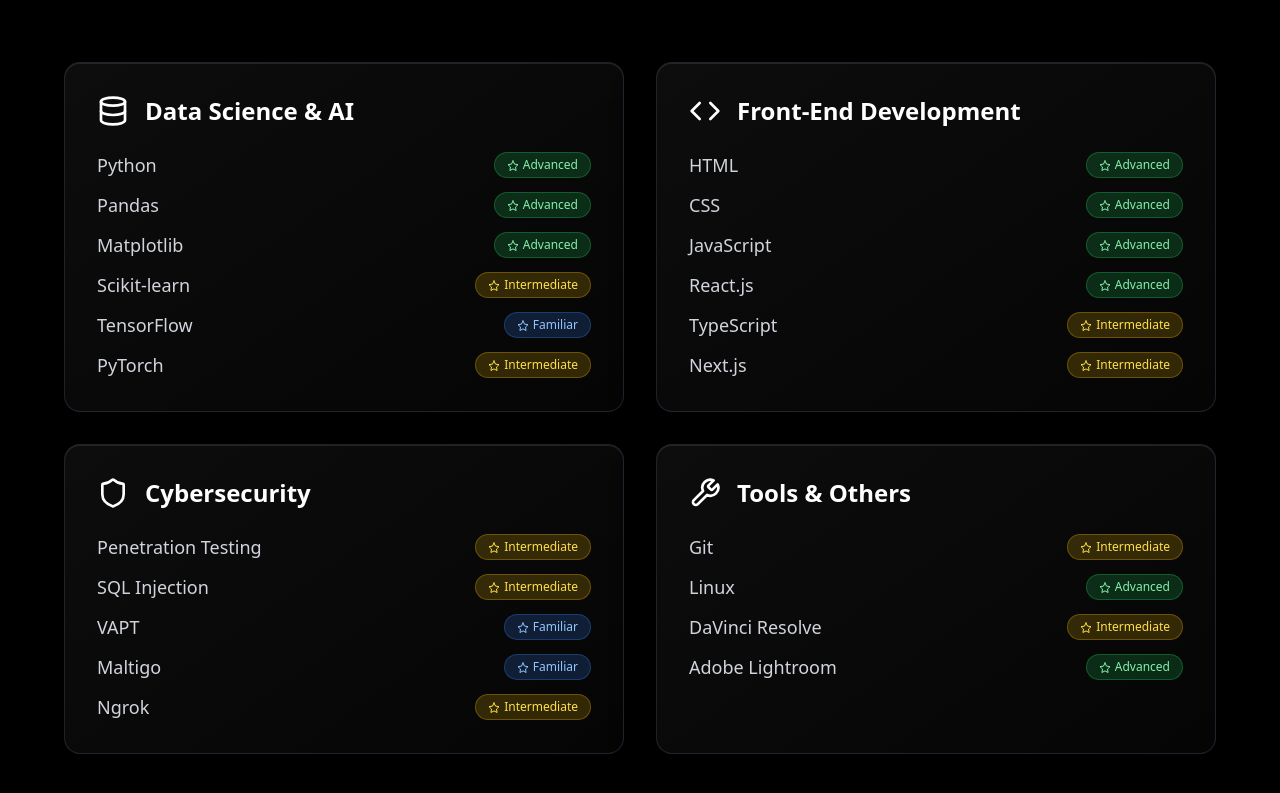
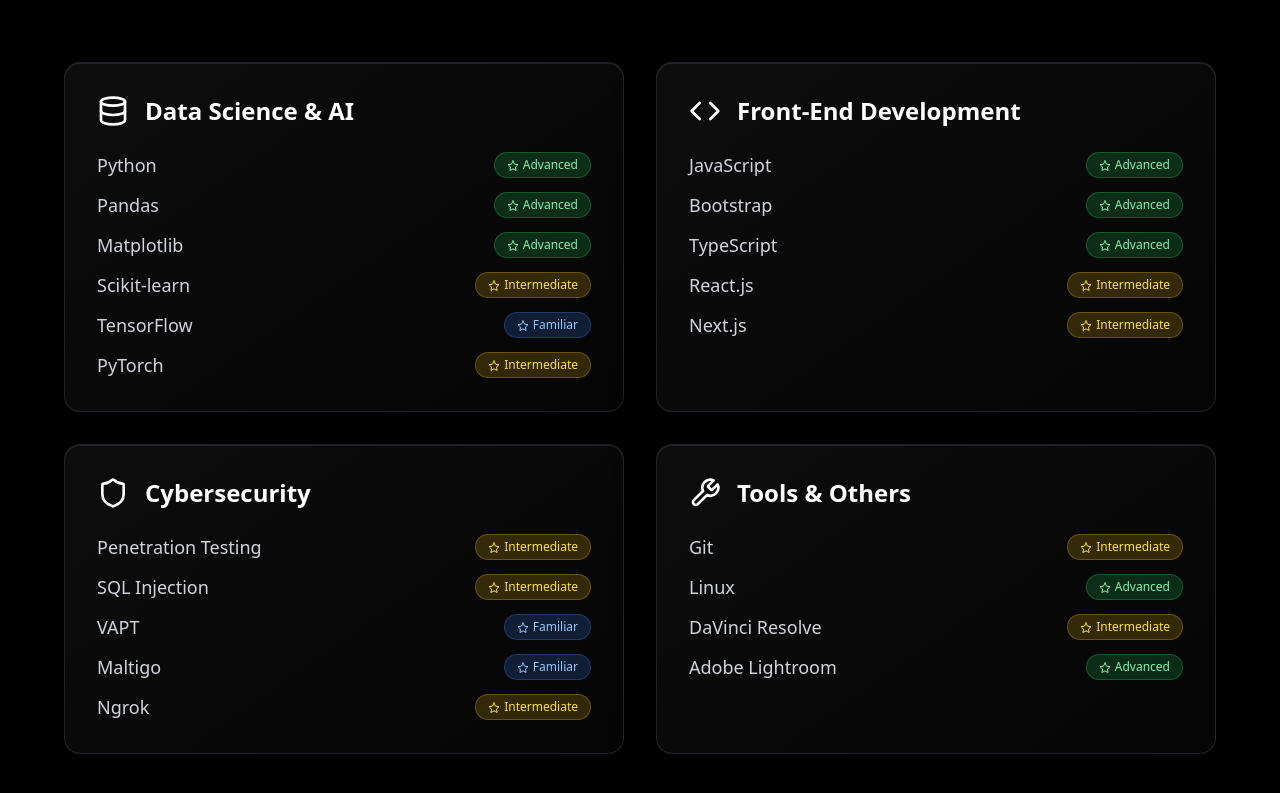
Before and after one commit to sudheerprasannakumarvasetty/Sudheer-Portfolio, a React (Vite) app: page / in a window 1280 px wide. Shown: the part 3083-3876 px from the top of the page. Built offline with nearby package versions, Linux system fonts and the light colour scheme.

Commit message:
Updated App.tsx

```diff
--- a/src/App.tsx
+++ b/src/App.tsx
@@ -144,8 +144,8 @@ function App() {
       proficiency: ["Advanced", "Advanced", "Advanced", "Intermediate", "Familiar", "Intermediate"]
     },
     "Front-End Development": {
-      skills: ["HTML", "CSS", "JavaScript", "React.js", "TypeScript", "Next.js"],
-      proficiency: ["Advanced", "Advanced", "Advanced", "Advanced", "Intermediate", "Intermediate"]
+      skills: ["JavaScript", "Bootstrap", "TypeScript", "React.js", "Next.js"],
+      proficiency: ["Advanced", "Advanced", "Advanced", "Intermediate", "Intermediate"]
     },
     "Cybersecurity": {
       skills: ["Penetration Testing", "SQL Injection", "VAPT", "Maltigo", "Ngrok"],
```
